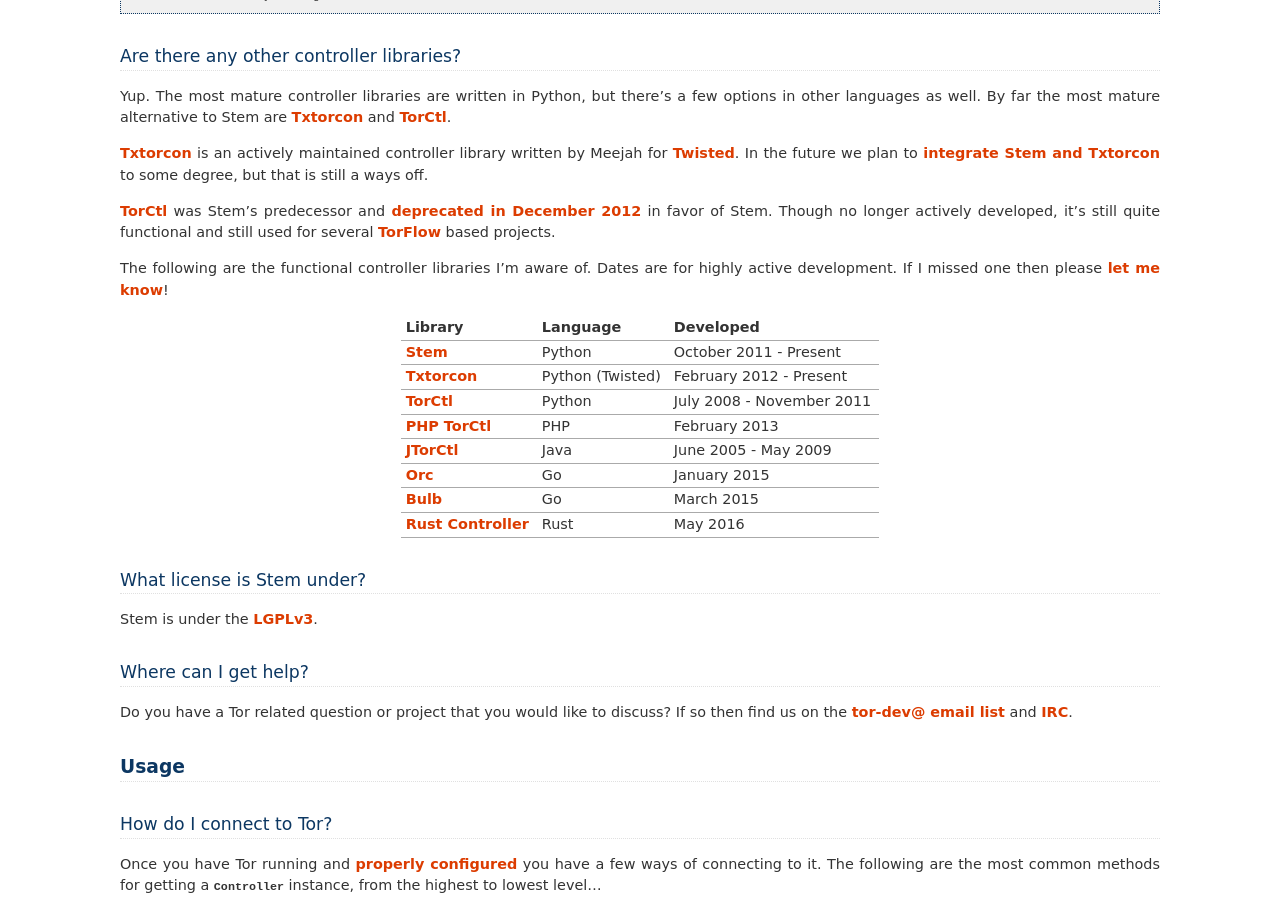
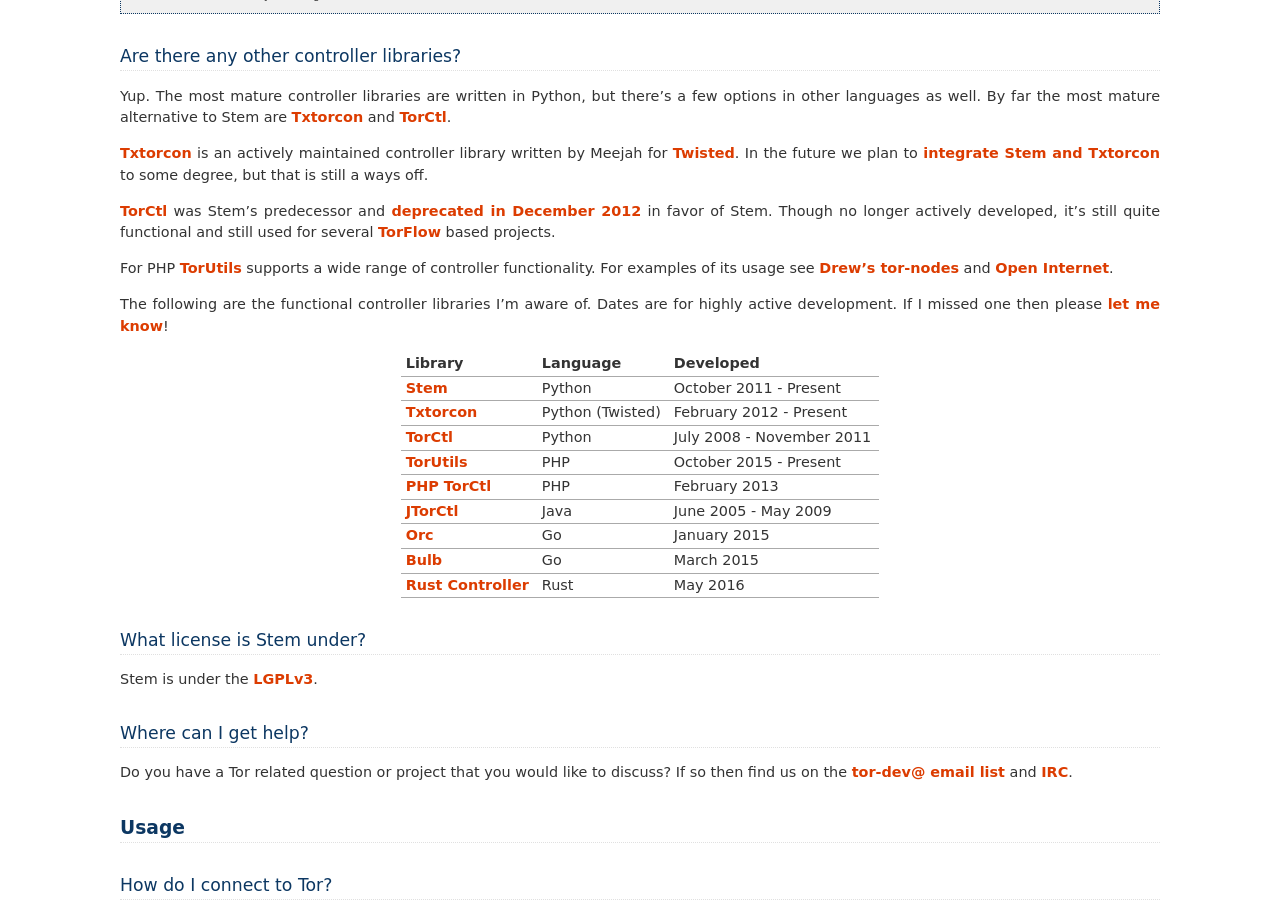
Before and after one commit to torproject/stem, a Sphinx documentation site: the page built from docs/faq.rst, in a window 1280 px wide and 900 px high, scrolled down 3174 px. Built offline with Sphinx 7.4.7, drawn with Linux system fonts in a browser that asks for light colours.

Commit message:
Add TorUtils listing of other controller libs
Drew reached out to point out a neat project of his: TorUtils! This is a PHP
controller library. Great thing to point folks toward.

```diff
--- a/docs/faq.rst
+++ b/docs/faq.rst
@@ -236,6 +236,11 @@
 still used for several `TorFlow <https://gitweb.torproject.org/torflow.git>`_
 based projects.
 
+For PHP `TorUtils <https://github.com/dapphp/TorUtils>`_ supports a wide range
+of controller functionality. For examples of its usage see `Drew's tor-nodes
+<https://drew-phillips.com/tor-nodes/>`_ and `Open Internet
+<https://openinternet.io/>`_.
+
 The following are the functional controller libraries I'm aware of. Dates are
 for highly active development. If I missed one then please `let me know
 <https://www.atagar.com/contact/>`_!
@@ -246,6 +251,7 @@
 `Stem <https://stem.torproject.org/>`_                              Python              October 2011 - Present
 `Txtorcon <https://txtorcon.readthedocs.org/>`_                     Python (Twisted)    February 2012 - Present
 `TorCtl <https://gitweb.torproject.org/pytorctl.git>`_              Python              July 2008 - November 2011
+`TorUtils <https://github.com/dapphp/TorUtils>`_                    PHP                 October 2015 - Present
 `PHP TorCtl <https://github.com/dunglas/php-torcontrol/>`_          PHP                 February 2013
 `JTorCtl <https://gitweb.torproject.org/jtorctl.git>`_              Java                June 2005 - May 2009
 `Orc <https://github.com/sycamoreone/orc>`_                         Go                  January 2015
```
